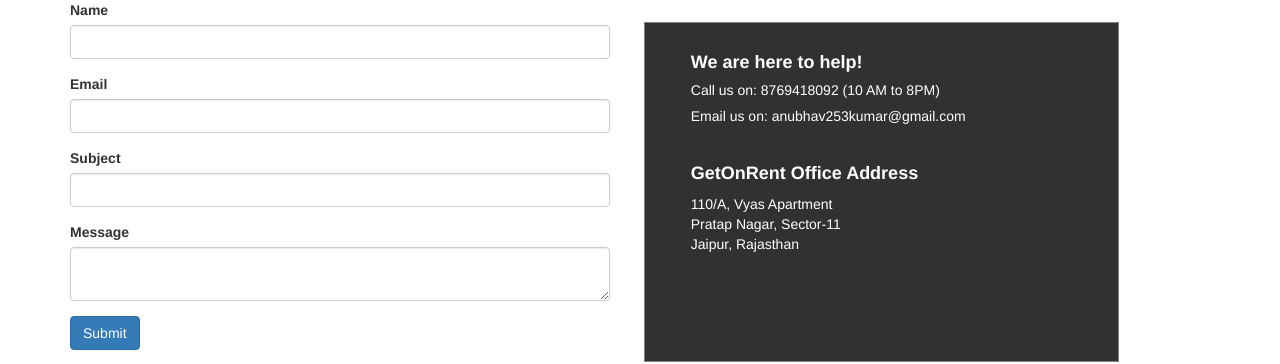
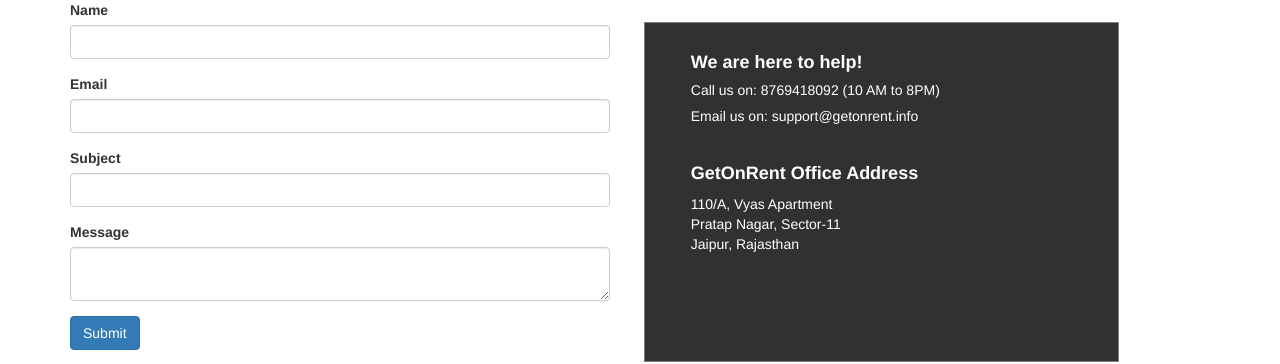
Before and after one commit to anubhav253/GetOnRent, a Flask app: page /contact in a window 1280 px wide. Shown: the part 142-506 px from the top of the page. Run offline with Flask 2, Linux system fonts and the light colour scheme; parts of the project's set-up code (start-up, migrations or seed data) failed here and were passed over; some libraries are stand-ins or nearby versions.

Commit message:
Email integrated for support.

```diff
--- a/templates/contact.html
+++ b/templates/contact.html
@@ -26,7 +26,7 @@
       <br>
       <h4><B>We are here to help!</B></h4>
       <h5>Call us on: 8769418092 (10 AM to 8PM)</h5>
-      <h5>Email us on: anubhav253kumar@gmail.com </h5>
+      <h5>Email us on: support@getonrent.info </h5>
       <br>
       <h4><B>GetOnRent Office Address</B></h4>
       <p>
```
